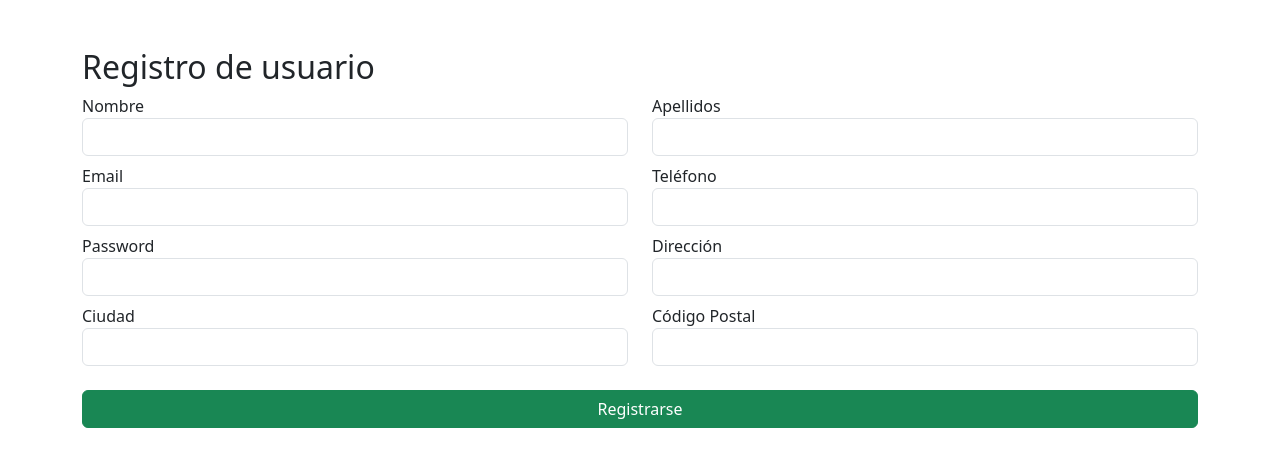
After one commit to Rikrditoxd/Mar-de-PC-s, a PHP site: page /registro.php in a window 1280 px wide. The commit adds this page. Shown: the top 467 px of the page. Run offline with PHP 8.4, Linux system fonts and the light colour scheme.

Commit message:
añadido registro basico a bbdd (profundizar)

```diff
--- a/includes/navbar.php
+++ b/includes/navbar.php
@@ -34,5 +34,11 @@
             </a>
         </div>
 
+        <div class="d-flex">
+            <a href="registro.php" class="btn btn-outline-light">
+                Registrarse
+            </a>
+        </div>
+
     </div>
 </nav>
--- /dev/null
+++ b/registro.php
@@ -0,0 +1,71 @@
+<?php include("config/conexion.php"); ?>
+
+<!DOCTYPE html>
+<html>
+<head>
+    <title>Registro</title>
+    <link href="https://cdn.jsdelivr.net/npm/bootstrap@5.3.0/dist/css/bootstrap.min.css" rel="stylesheet">
+</head>
+
+<body>
+
+<div class="container mt-5">
+    <h2>Registro de usuario</h2>
+
+    <form action="acciones/guardar_registro.php" method="POST">
+
+        <div class="row">
+
+            <div class="col-md-6">
+                <label>Nombre</label>
+                <input type="text" name="nombre" class="form-control" required>
+            </div>
+
+            <div class="col-md-6">
+                <label>Apellidos</label>
+                <input type="text" name="apellidos" class="form-control" required>
+            </div>
+
+            <div class="col-md-6 mt-2">
+                <label>Email</label>
+                <input type="email" name="email" class="form-control" required>
+            </div>
+
+            <div class="col-md-6 mt-2">
+                <label>Teléfono</label>
+                <input type="text" name="telefono" class="form-control">
+            </div>
+
+            <div class="col-md-6 mt-2">
+                <label>Password</label>
+                <input type="password" name="password" class="form-control" required>
+            </div>
+
+            <div class="col-md-6 mt-2">
+                <label>Dirección</label>
+                <input type="text" name="direccion" class="form-control">
+            </div>
+
+            <div class="col-md-6 mt-2">
+                <label>Ciudad</label>
+                <input type="text" name="ciudad" class="form-control">
+            </div>
+
+            <div class="col-md-6 mt-2">
+                <label>Código Postal</label>
+                <input type="text" name="codigo_postal" class="form-control">
+            </div>
+
+        </div>
+
+        <br>
+
+        <button type="submit" class="btn btn-success w-100">
+            Registrarse
+        </button>
+
+    </form>
+</div>
+
+</body>
+</html>
```
Also changed, not shown: acciones/guardar_registro.php (added, +40 -0 lines).
